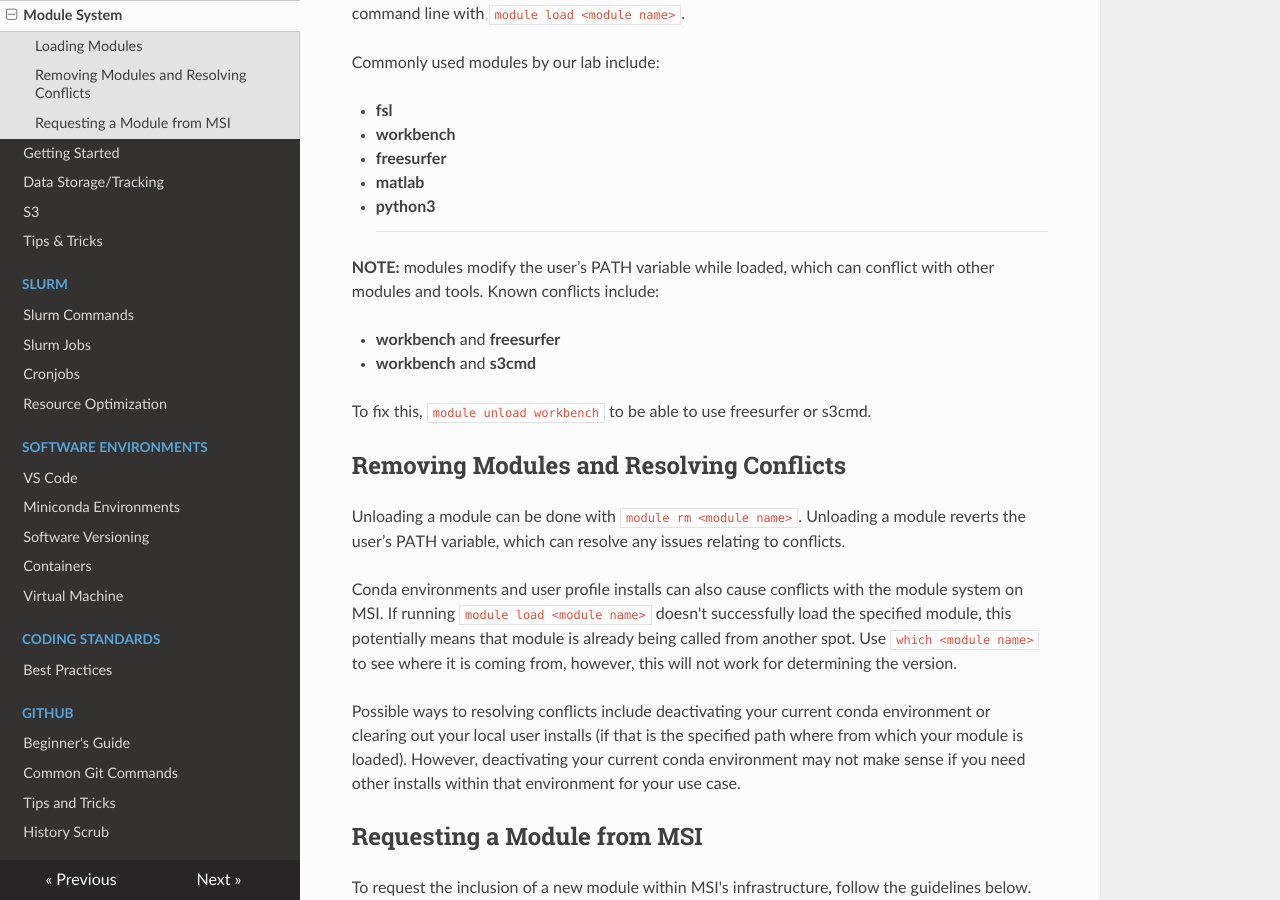
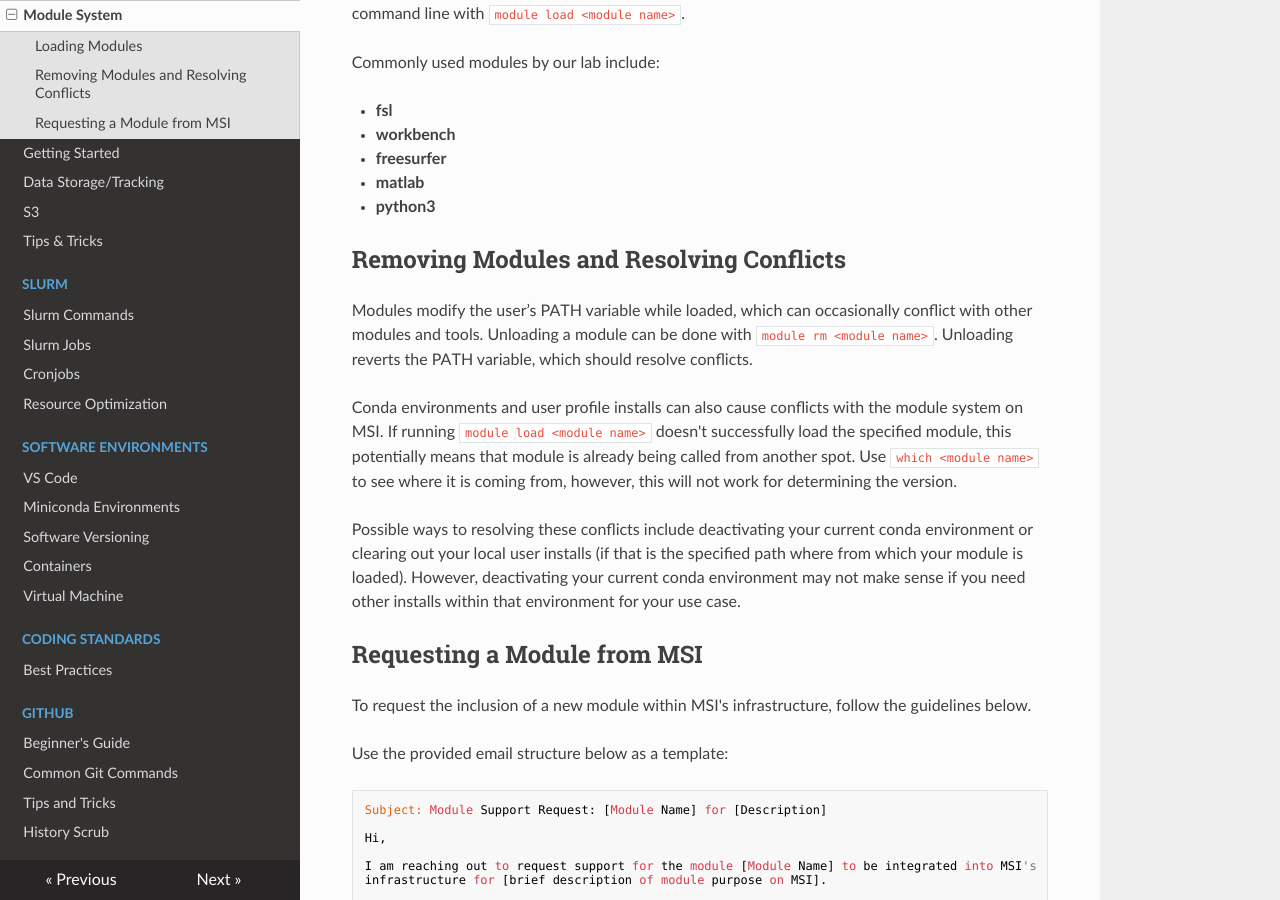
Before and after one commit to DCAN-Labs/cdni-brain, an MkDocs documentation site: the page built from docs/modules.md, in a window 1280 px wide and 900 px high, scrolled down 408 px. Built offline with MkDocs 1.6.1, drawn with Linux system fonts in a browser that asks for light colours; nearby versions of some CDN libraries.

Commit message:
Update modules.md
Update info on module-related PATH conflicts (workbench +freesurfer and workbench + s3cmd appear to no longer conflict on MSI)

```diff
--- a/docs/modules.md
+++ b/docs/modules.md
@@ -18,24 +18,14 @@ Commonly used modules by our lab include:
 * **matlab**
 * **python3**
 
-    **	**
-
-
-
-**NOTE:** modules modify the user’s PATH variable while loaded, which can conflict with other modules and tools. Known conflicts include:
-
-* **workbench** and **freesurfer**
-* **workbench** and **s3cmd**
-
-To fix this, `module unload workbench` to be able to use freesurfer or s3cmd.
 
 ## Removing Modules and Resolving Conflicts
 
-Unloading a module can be done with `module rm <module name>`. Unloading a module reverts the user’s PATH variable, which can resolve any issues relating to conflicts.
+Modules modify the user’s PATH variable while loaded, which can occasionally conflict with other modules and tools. Unloading a module can be done with `module rm <module name>`. Unloading reverts the PATH variable, which should resolve conflicts.
 
 Conda environments and user profile installs can also cause conflicts with the module system on MSI. If running `module load <module name>` doesn't successfully load the specified module, this potentially means that module is already being called from another spot. Use `which <module name>` to see where it is coming from, however, this will not work for determining the version.
 
-Possible ways to resolving conflicts include deactivating your current conda environment or clearing out your local user installs (if that is the specified path where from which your module is loaded). However, deactivating your current conda environment may not make sense if you need other installs within that environment for your use case.
+Possible ways to resolving these conflicts include deactivating your current conda environment or clearing out your local user installs (if that is the specified path where from which your module is loaded). However, deactivating your current conda environment may not make sense if you need other installs within that environment for your use case.
 
 ## Requesting a Module from MSI
 
```
